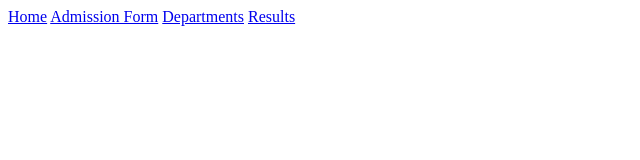
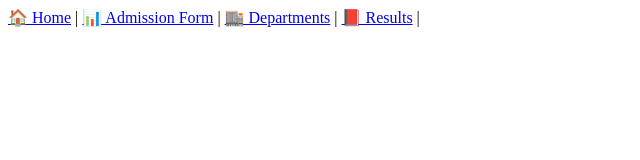
Before and after one commit to HarshithaVelagala/assignment1, a plain HTML site: page index.html in a window 1280 px wide. Shown: the whole page, without its empty margins (0-640 px from the left). Drawn offline with Linux system fonts and the light colour scheme.

Commit message:
index.html is modified with emojis

```diff
--- a/index.html
+++ b/index.html
@@ -6,9 +6,9 @@
     <title>Assignment1</title>
 </head>
 <body>
-    <a href="index.html">Home</a>
- <a href="admission.html">Admission Form</a>
- <a href="departments.html">Departments</a>
- <a href="results.html">Results</a>
+    <a href="index.html"> 🏠 Home</a> |
+ <a href="admission.html">📊 Admission Form</a> |
+ <a href="departments.html">🏬 Departments</a> |
+ <a href="results.html">📕 Results</a> |
 </body>
 </html>
```
